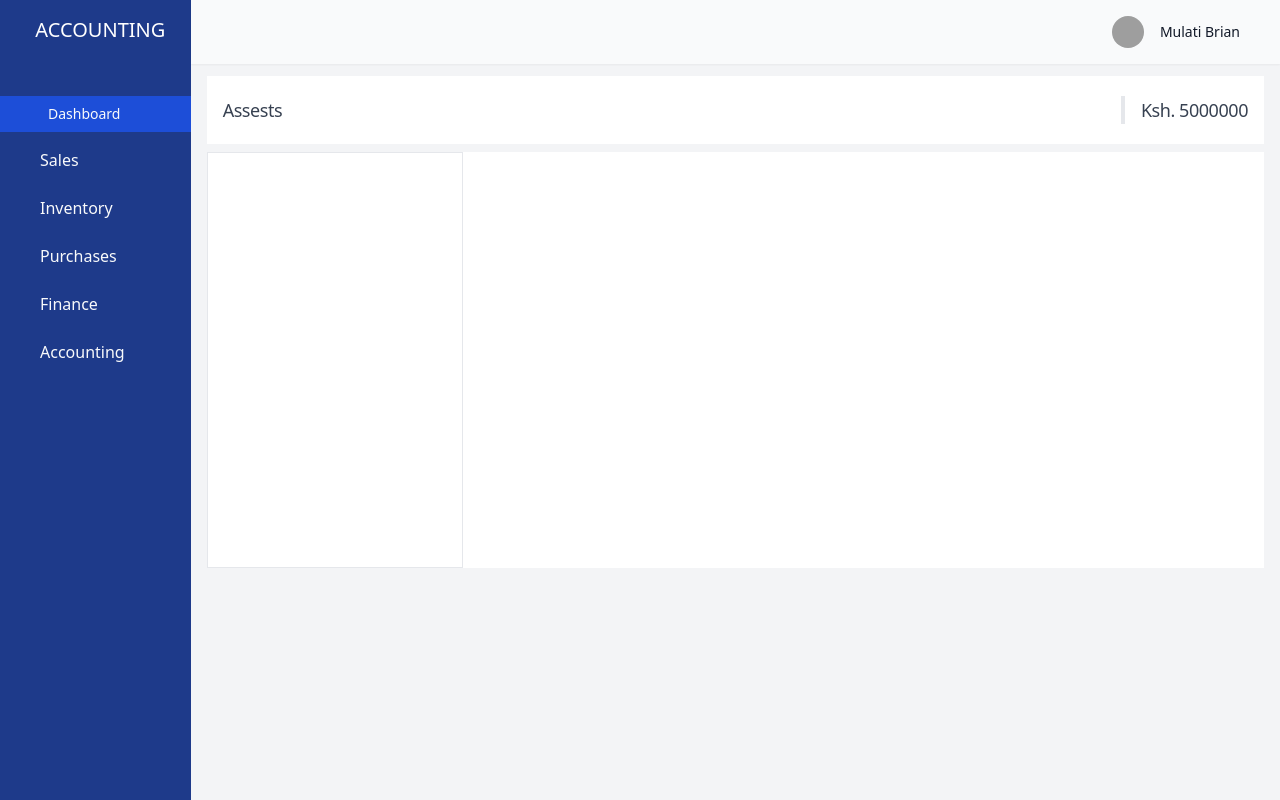
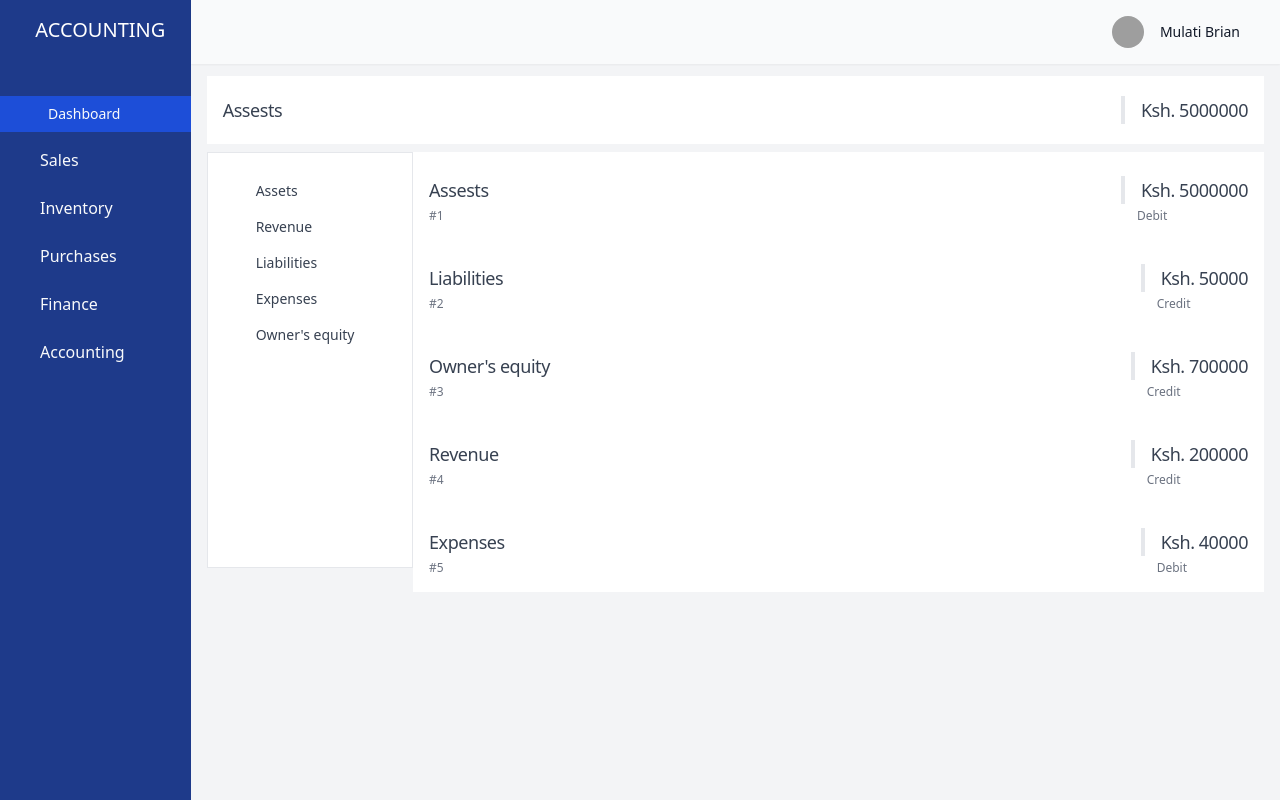
Before and after one commit to Brian-mula/accounting, a Nuxt app: page /chart_of_accounts in a window 1280 px wide. Built offline with nearby package versions, Linux system fonts and the light colour scheme; grey boxes are pictures that could not be loaded.

Commit message:
modified chart of account

```diff
--- a/pages/chart_of_accounts.vue
+++ b/pages/chart_of_accounts.vue
@@ -2,17 +2,136 @@
   <div>
     <div class="bg-white py-4 flex justify-between items-center">
       <div>
-        <h5 class="px-4 mb-1 mt-1 text-lg tracking-tight text-gray-700">Assests</h5>
+        <h5 class="px-4 mb-1 mt-1 text-lg tracking-tight text-gray-700">
+          Assests
+        </h5>
       </div>
       <div>
-        <h5 class="px-4 border-l-4 mb-1 mt-1 text-lg tracking-tight text-gray-700">Ksh. 5000000</h5>
+        <h5
+          class="px-4 border-l-4 mb-1 mt-1 text-lg tracking-tight text-gray-700"
+        >
+          Ksh. 5000000
+        </h5>
       </div>
     </div>
 
     <div class="mt-2 bg-white flex" id="custome-height">
-    <div class="w-64 border">
+      <div class="w-64 border">
+        <div class="mt-5">
+        <div
+          class="flex items-center p-2 text-base font-normal text-gray-700 hover:bg-gray-200 bg-white cursor-pointer"
+        >
+          <span class="ml-10 text-sm">Assets</span>
+        </div>
+        <div
+          class=" flex items-center p-2 text-base font-normal text-gray-700 hover:bg-gray-200 bg-white cursor-pointer"
+        >
+          <span class="ml-10 text-sm">Revenue</span>
+        </div>
+        <div
+          class=" flex items-center p-2 text-base font-normal text-gray-700 hover:bg-gray-200 bg-white cursor-pointer"
+        >
+          <span class="ml-10 text-sm">Liabilities</span>
+        </div>
+        <div
+          class="flex items-center p-2 text-base font-normal text-gray-700 hover:bg-gray-200 bg-white cursor-pointer"
+        >
+          <span class="ml-10 text-sm">Expenses</span>
+        </div>
+        <div
+          class=" flex items-center p-2 text-base font-normal text-gray-700 hover:bg-gray-200 bg-white cursor-pointer"
+        >
+          <span class="ml-10 text-sm">Owner's equity</span>
+        </div>
+        </div>
+      </div>
 
+      <div class="w-full">
+      <div class="bg-white py-4 flex justify-between items-center hover:bg-gray-200 mt-1 cursor-pointer">
+      <div>
+        <h5 class="px-4 mb-1 mt-1 text-lg tracking-tight text-gray-700">
+          Assests
+        </h5>
+        <p class="font-normal text-gray-500 text-xs px-4">#1</p>
+      </div>
+      <div>
+        <h5
+          class="px-4 border-l-4 mb-1 mt-1 text-lg tracking-tight text-gray-700"
+        >
+          Ksh. 5000000
+        </h5>
+        <p class="font-normal text-gray-500 text-xs px-4">Debit</p>
+      </div>
     </div>
+    <!-- !liabilities -->
+    <div class="bg-white py-4 flex justify-between items-center hover:bg-gray-200 mt-1 cursor-pointer">
+      <div>
+        <h5 class="px-4 mb-1 mt-1 text-lg tracking-tight text-gray-700">
+          Liabilities
+        </h5>
+        <p class="font-normal text-gray-500 text-xs px-4">#2</p>
+      </div>
+      <div>
+        <h5
+          class="px-4 border-l-4 mb-1 mt-1 text-lg tracking-tight text-gray-700"
+        >
+          Ksh. 50000
+        </h5>
+        <p class="font-normal text-gray-500 text-xs px-4">Credit</p>
+      </div>
+    </div>
+    <!-- !Owner's equity -->
+    <div class="bg-white py-4 flex justify-between items-center hover:bg-gray-200 mt-1 cursor-pointer">
+      <div>
+        <h5 class="px-4 mb-1 mt-1 text-lg tracking-tight text-gray-700">
+          Owner's equity
+        </h5>
+        <p class="font-normal text-gray-500 text-xs px-4">#3</p>
+      </div>
+      <div>
+        <h5
+          class="px-4 border-l-4 mb-1 mt-1 text-lg tracking-tight text-gray-700"
+        >
+          Ksh. 700000
+        </h5>
+        <p class="font-normal text-gray-500 text-xs px-4">Credit</p>
+      </div>
+    </div>
+    <!-- !Revenue -->
+    <div class="bg-white py-4 flex justify-between items-center hover:bg-gray-200 mt-1 cursor-pointer">
+      <div>
+        <h5 class="px-4 mb-1 mt-1 text-lg tracking-tight text-gray-700">
+          Revenue
+        </h5>
+        <p class="font-normal text-gray-500 text-xs px-4">#4</p>
+      </div>
+      <div>
+        <h5
+          class="px-4 border-l-4 mb-1 mt-1 text-lg tracking-tight text-gray-700"
+        >
+          Ksh. 200000
+        </h5>
+        <p class="font-normal text-gray-500 text-xs px-4">Credit</p>
+      </div>
+    </div>
+    <!-- !expenses -->
+    <div class="bg-white py-4 flex justify-between items-center hover:bg-gray-200 mt-1 cursor-pointer">
+      <div>
+        <h5 class="px-4 mb-1 mt-1 text-lg tracking-tight text-gray-700">
+          Expenses
+        </h5>
+        <p class="font-normal text-gray-500 text-xs px-4">#5</p>
+      </div>
+      <div>
+        <h5
+          class="px-4 border-l-4 mb-1 mt-1 text-lg tracking-tight text-gray-700"
+        >
+          Ksh. 40000
+        </h5>
+        <p class="font-normal text-gray-500 text-xs px-4">Debit</p>
+      </div>
+    </div>
+      </div>
     </div>
   </div>
 </template>
@@ -20,7 +139,7 @@
 <script setup></script>
 
 <style lang="css" scoped>
-#custome-height{
-    height: 26rem;
+#custome-height {
+  height: 26rem;
 }
 </style>
--- a/pages/new_journal.vue
+++ b/pages/new_journal.vue
@@ -58,7 +58,7 @@
             Account name
           </div>
           <div
-            class="border-r px-4 py-3 text-sm text-purple-800 w-60 flex items-start"
+            class="border-r px-4 py-3 text-sm text-purple-800 w-96 flex items-start"
           >
             Description
           </div>
@@ -91,7 +91,7 @@
               <option>Audi</option>
             </datalist>
           </div>
-          <div class="px-4 py-1 border-r w-60">
+          <div class="px-4 py-1 border-r w-96">
             <input
               class="appearance-none border w-full py-2 px-3 text-gray-700 leading-tight focus:outline-none focus:shadow-outline"
               placeholder=""
@@ -128,7 +128,7 @@
               <option>Audi</option>
             </datalist>
           </div>
-          <div class="px-4 py-1 border-r w-60">
+          <div class="px-4 py-1 border-r w-96">
             <input
               class="appearance-none border w-full py-2 px-3 text-gray-700 leading-tight focus:outline-none focus:shadow-outline"
               placeholder=""
@@ -148,8 +148,8 @@
           </div>
         </div>
         <div class="flex">
-          <div class="bg-white px-2 cursor-pointer ml-80 flex">
-            <div class="px-4 py-2 border-r w-40">Total</div>
+          <div class="bg-white px-2 cursor-pointer ml-96 flex">
+            <div class="px-4 py-2 border-r w-56">Total</div>
             <div class="px-4 py-2 border-r w-60">
             <input
               class="appearance-none border w-full py-2 px-3 text-gray-700 leading-tight focus:outline-none focus:shadow-outline"
@@ -170,7 +170,7 @@
           type="button"
           class="mt-6 inline-block px-6 py-2.5 bg-green-500 text-white font-medium text-xs leading-tight uppercase rounded shadow-md hover:bg-green-600 hover:shadow-lg focus:bg-green-600 focus:shadow-lg focus:outline-none focus:ring-0 active:bg-green-700 active:shadow-lg transition duration-150 ease-in-out"
         >
-          Save Invoice
+          Save
         </button>
       </div>
     </form>
@@ -217,6 +217,6 @@ const deleteRaw = () => {
   width: 36rem;
 }
 #table_width {
-  width: 60rem;
+  width: 68rem;
 }
 </style>
```
